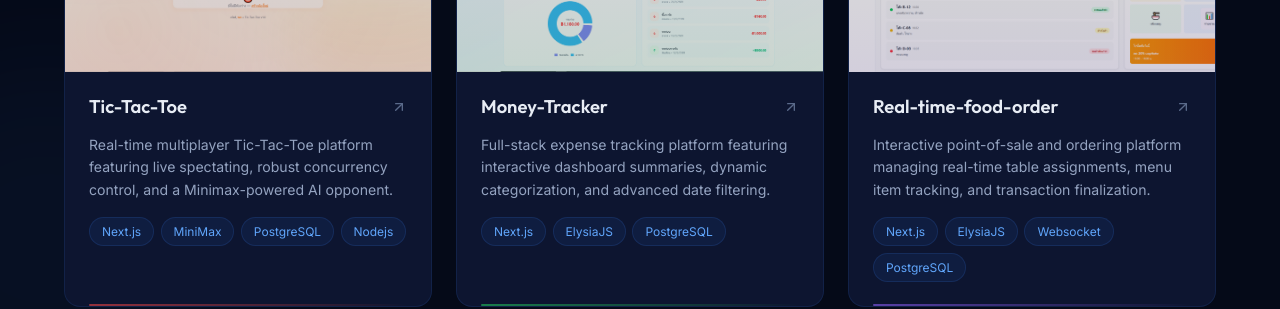
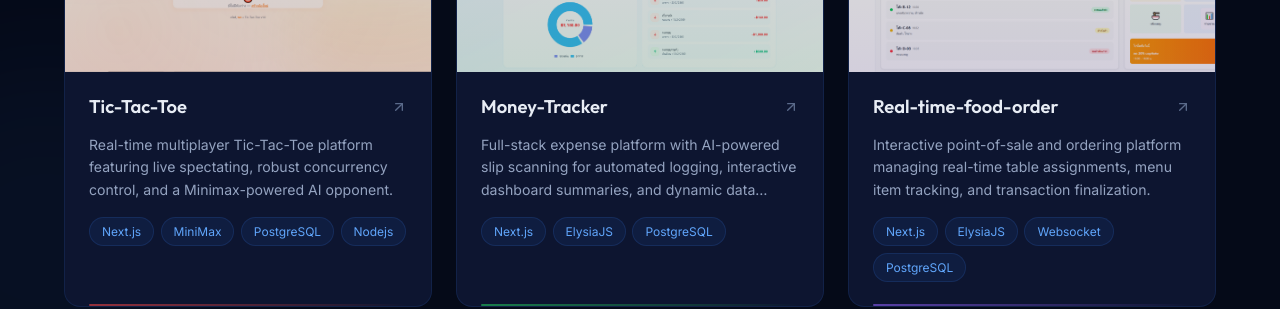
Before and after one commit to Jitwisut/Portfolio-me, a Next.js app: page / in a window 1280 px wide. Shown: the part 2640-2949 px from the top of the page. Built offline with nearby package versions, Linux system fonts and the light colour scheme.

Commit message:
update desc

```diff
--- a/src/components/Projects.tsx
+++ b/src/components/Projects.tsx
@@ -16,7 +16,7 @@ const projects = [
   },
   {
     name: "Money-Tracker",
-    desc: "Full-stack expense tracking platform featuring interactive dashboard summaries, dynamic categorization, and advanced date filtering.",
+    desc: "Full-stack expense platform with AI-powered slip scanning for automated logging, interactive dashboard summaries, and dynamic data filtering.",
     tags: ["Next.js", "ElysiaJS", "PostgreSQL"],
     url: "https://money-tracker-omega-ten.vercel.app",
     color: "#22c55e",
```
Also changed, not shown: public/images/projects/money-tracker.png.
